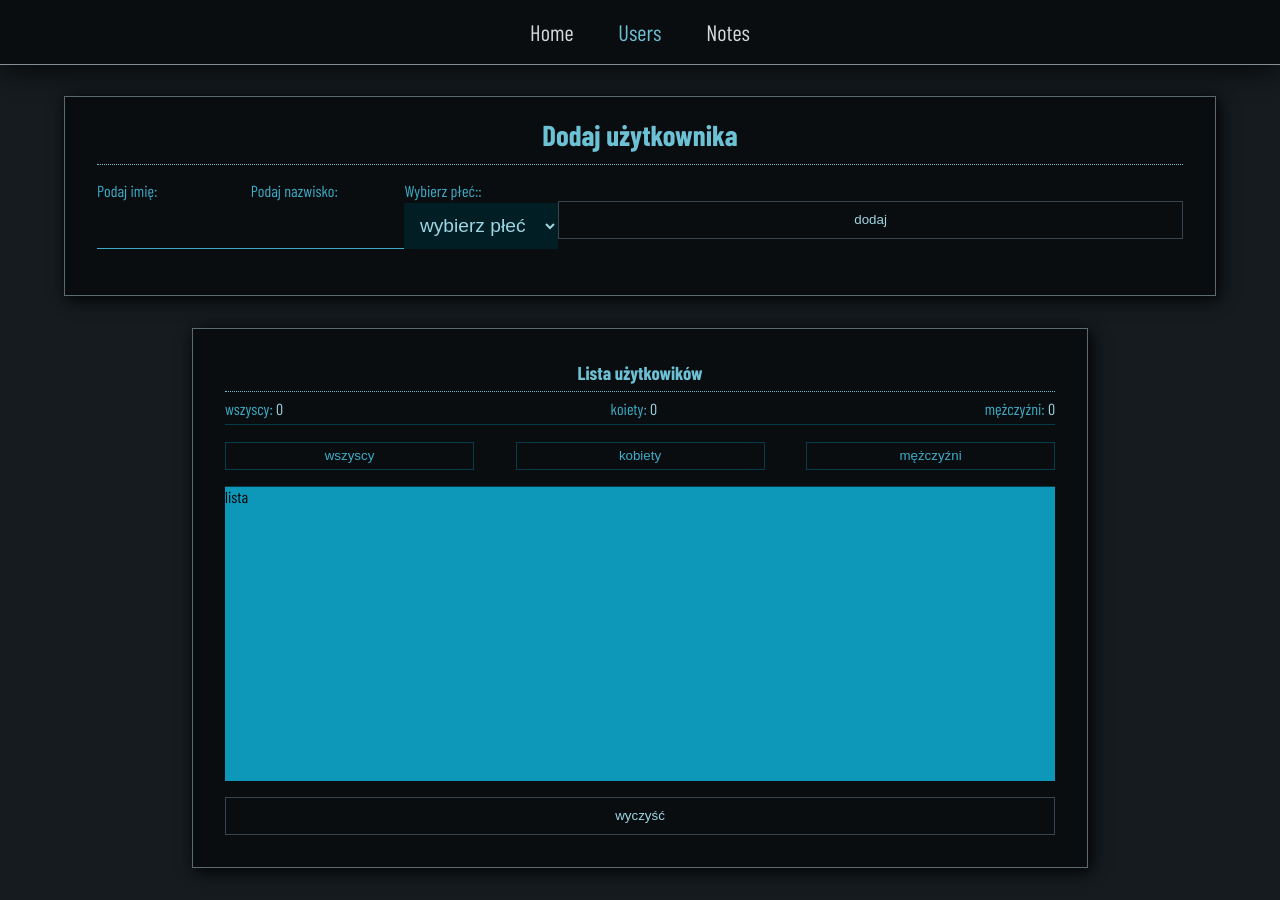
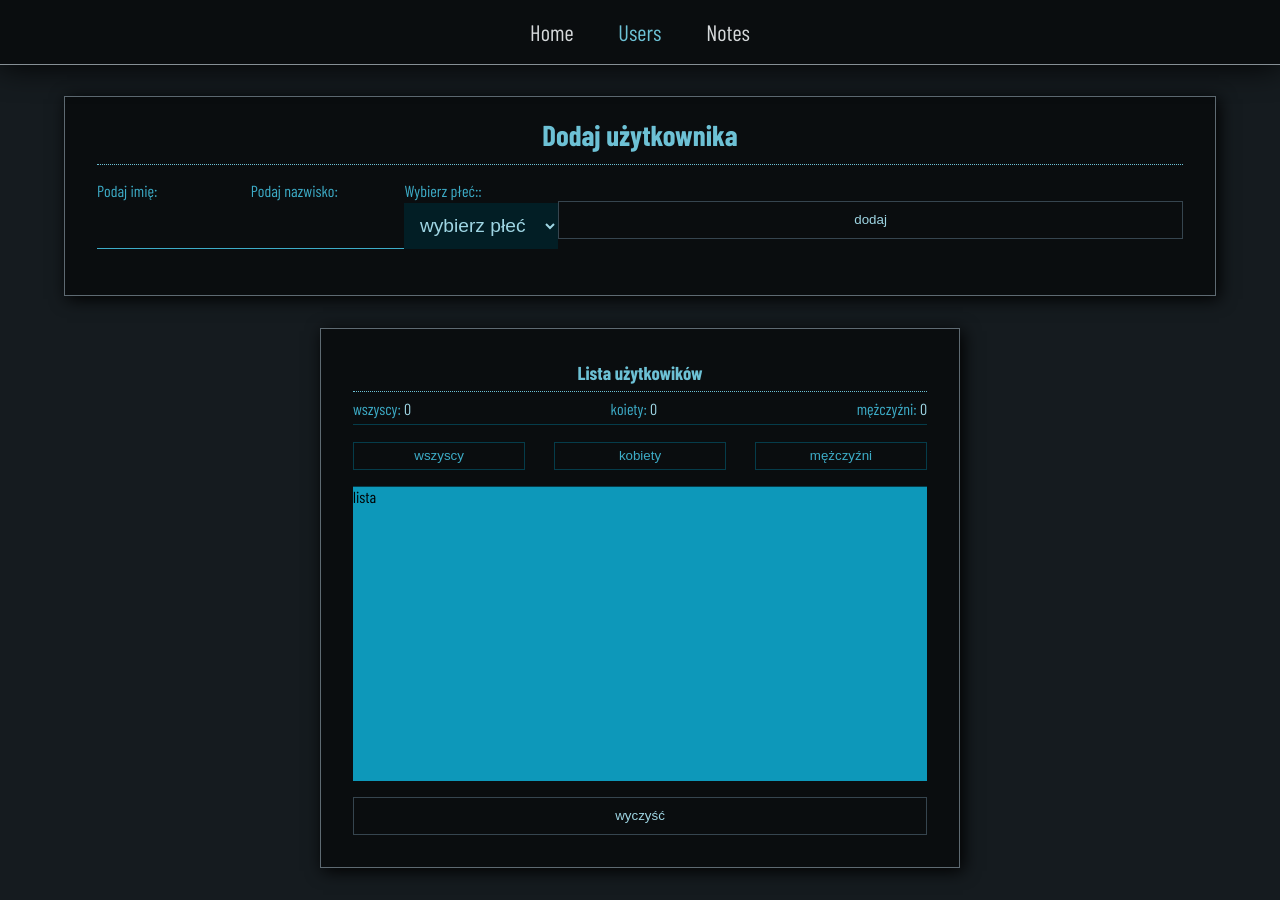
Before and after one commit to Scorpion19702022/SIMPLE_PROJECT_REACT_REDUX, a React (Vite) app: page /UsersInputs in a window 1280 px wide. Built offline with nearby package versions, Linux system fonts and the light colour scheme; a web font is replaced by a local one.

Commit message:
added style for mobile

```diff
--- a/src/Components/Users/Styles/UsersList.module.css
+++ b/src/Components/Users/Styles/UsersList.module.css
@@ -101,7 +101,25 @@
 
 @media (min-width: 1200px) {
 	.wrapper {
-		width: 70%;
+		width: 50%;
 		height: 540px;
 	}
+
+	.btn_select {
+		cursor: pointer;
+		transition: all 0.3s ease-in-out;
+	}
+
+	.btn_select:hover {
+		background-color: var(--color-color09);
+	}
+
+	.btn_clean_all {
+		cursor: pointer;
+		transition: all 0.3s ease-in-out;
+	}
+
+	.btn_clean_all:hover {
+		background-color: var(--color-dark11);
+	}
 }
```
